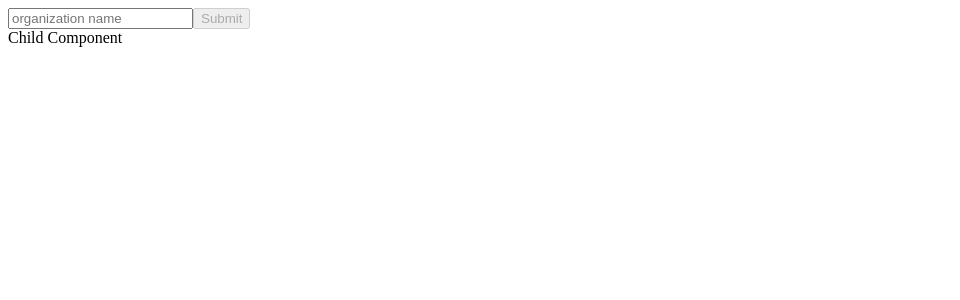
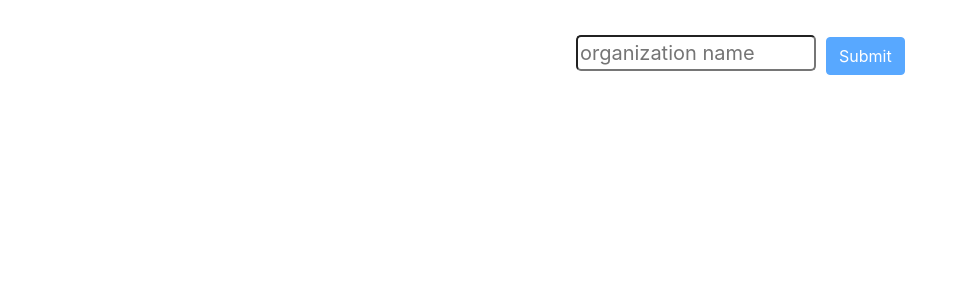
Before and after one commit to amirtha4501/Angular-Git-repo-List, an Angular app: page /organization in a window 1280 px wide. Shown: the top 300 px of the page, without its empty margins (0-960 px from the left). Built offline with nearby package versions, Linux system fonts and the light colour scheme.

Commit message:
Add styles

```diff
--- a/src/app/dashboard/dashboard.component.css
+++ b/src/app/dashboard/dashboard.component.css
@@ -0,0 +1,10 @@
+div {
+    width: 50rem;
+    margin-top: 12rem;
+    margin-left: 23rem;
+    padding: 50px;
+}
+
+a {
+    margin: 1em;
+}
--- a/src/app/dashboard/dashboard.component.html
+++ b/src/app/dashboard/dashboard.component.html
@@ -1,2 +1,4 @@
-<a routerLink="/user">User</a><br>
-<a routerLink="/organization">organization</a>
+<div class="card">
+    <a routerLink="/user" class="btn btn-primary">User</a>
+    <a routerLink="/organization" class="btn btn-primary">organization</a>
+</div>
--- a/src/app/organization/organization.component.css
+++ b/src/app/organization/organization.component.css
@@ -0,0 +1,11 @@
+input {
+    width: 15rem;
+    margin-top: 35px;
+    margin-left: 36rem;
+    font-size: 20px;
+    border-radius: 5px;
+}
+
+button {
+    margin-left: 10px;
+}
--- a/src/app/organization/organization.component.html
+++ b/src/app/organization/organization.component.html
@@ -1,9 +1,10 @@
 <form novalidate [formGroup]="orgform" (ngSubmit)="onSubmit()">
-    <input formControlName="name" cols="30" rows="10" placeholder="organization name" required>
-    <button type="submit" [disabled]="orgform.invalid">Submit</button>
+    <div class="form-group">
+        <input formControlName="name" cols="30" rows="10" placeholder="organization name" required>
+        <button type="submit" class="btn btn-primary" [disabled]="orgform.invalid">Submit</button>
+    </div>
 </form>
 
 <div>
-    Child Component
     <app-repository [project]="project" *ngFor="let project of projects"></app-repository>
 </div>
--- a/src/app/repository/repository.component.html
+++ b/src/app/repository/repository.component.html
@@ -1,23 +1,31 @@
-<div class="card" [ngStyle]="{'background-color':project.fork? 'yellow' : 'white' }">
-  <h1>Project Name:
+<div class="card text-center" style="width: 55rem; margin-left: 20rem;" [ngStyle]="{'background-color':project.fork? 'yellow' : 'white' }">
+
+  <h1 class="card-header">
     <a href="{{project.html_url}}" target="_blank">{{project.name}}</a>
   </h1>
-  <h2>Size:
+
+  <div class="card-body">
+    <h5 class="text-muted text-right">size:
       {{project.size}}
-  </h2>
+    </h5>
     <h2>Language:
       {{project.language}}
     </h2>
-  <h2>Description:
+    <h4>
+      Description:
       {{project.description | truncate:[50]}}
-  </h2>
+    </h4>
     <p>
+     <span class="text-left">
         stargazers_count:{{project.stargazers_count}}
-  </p>
-  <p>
+     </span>
+     <span class="text-center">
         watchers_count:{{project.watchers_count}}
-  </p>
-  <p>
+     </span>
+     <span class="text-right">
         forks_count:{{project.forks_count}}
+     </span>
     </p>
   </div>
+
+</div>
--- a/src/app/user/user.component.css
+++ b/src/app/user/user.component.css
@@ -0,0 +1,11 @@
+input {
+    width: 15rem;
+    margin-top: 35px;
+    margin-left: 36rem;
+    font-size: 20px;
+    border-radius: 5px;
+}
+
+button {
+    margin-left: 10px;
+}
--- a/src/app/user/user.component.html
+++ b/src/app/user/user.component.html
@@ -1,9 +1,10 @@
 <form novalidate [formGroup]="form" (ngSubmit)="onSubmit()">
-    <input formControlName="name" cols="30" rows="10" placeholder="username" required>
-    <button type="submit" [disabled]="form.invalid">Submit</button>
+    <div class="form-group">
+        <input formControlName="name" cols="30" rows="10" placeholder="username" required>
+        <button type="submit" class="btn btn-primary" [disabled]="form.invalid">Submit</button>
+    </div>
 </form>
 
 <div>
-    Child Component
     <app-repository [project]="project" *ngFor="let project of projects"></app-repository>
 </div>
--- a/src/index.html
+++ b/src/index.html
@@ -6,6 +6,10 @@
   <base href="/">
   <meta name="viewport" content="width=device-width, initial-scale=1">
   <link rel="icon" type="image/x-icon" href="favicon.ico">
+  <link rel="stylesheet" href="https://maxcdn.bootstrapcdn.com/bootstrap/4.0.0/css/bootstrap.min.css" integrity="sha384-Gn5384xqQ1aoWXA+058RXPxPg6fy4IWvTNh0E263XmFcJlSAwiGgFAW/dAiS6JXm" crossorigin="anonymous">
+  <script src="https://code.jquery.com/jquery-3.2.1.slim.min.js" integrity="sha384-KJ3o2DKtIkvYIK3UENzmM7KCkRr/rE9/Qpg6aAZGJwFDMVNA/GpGFF93hXpG5KkN" crossorigin="anonymous"></script>
+  <script src="https://cdnjs.cloudflare.com/ajax/libs/popper.js/1.12.9/umd/popper.min.js" integrity="sha384-ApNbgh9B+Y1QKtv3Rn7W3mgPxhU9K/ScQsAP7hUibX39j7fakFPskvXusvfa0b4Q" crossorigin="anonymous"></script>
+  <script src="https://maxcdn.bootstrapcdn.com/bootstrap/4.0.0/js/bootstrap.min.js" integrity="sha384-JZR6Spejh4U02d8jOt6vLEHfe/JQGiRRSQQxSfFWpi1MquVdAyjUar5+76PVCmYl" crossorigin="anonymous"></script>
 </head>
 <body>
   <app-root></app-root>
```
Lines whose indentation alone changed are shown as unchanged.
